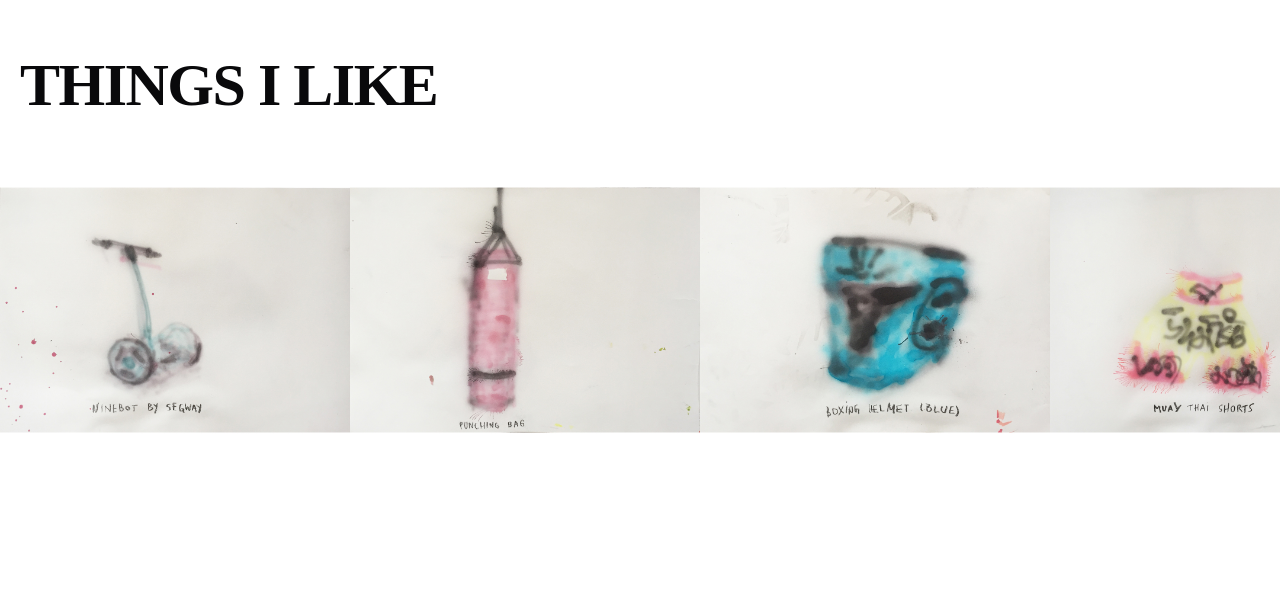
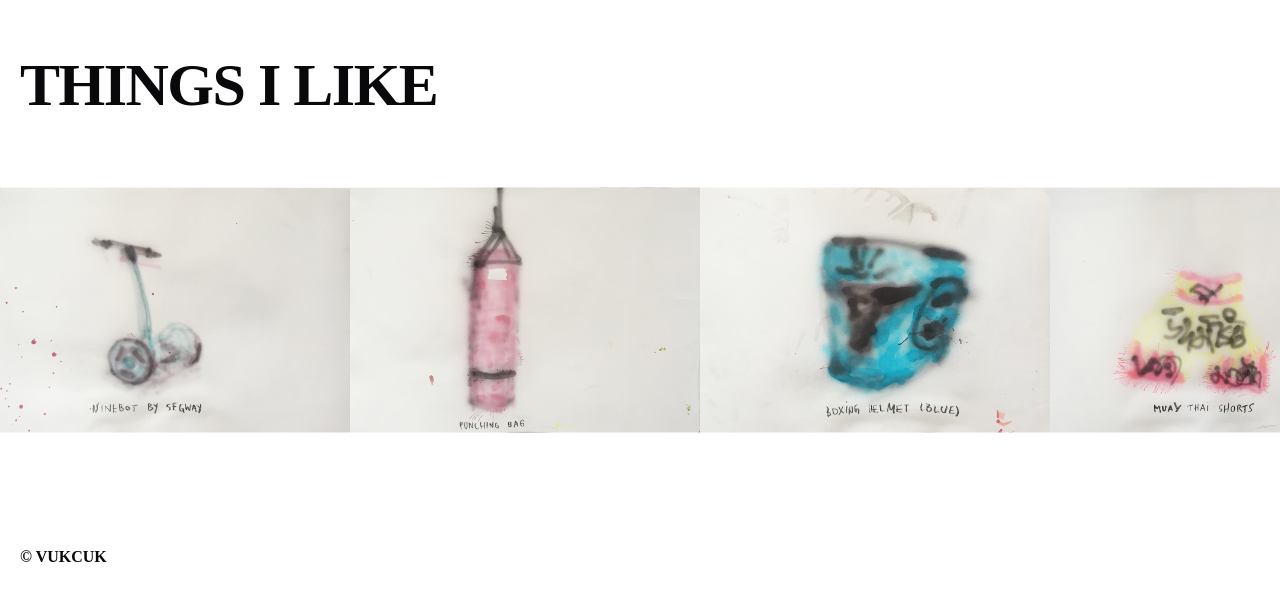
Before and after one commit to vukcuk/vukcar, an Astro site: page / in a window 1280 px wide. Shown: the part 3459-4060 px from the top of the page. Built offline with nearby package versions, Linux system fonts and the light colour scheme; Astro itself is replaced by a stand-in of ours; some icons are missing; a web font is replaced by a local one.

Commit message:
Add copyright to footer

```diff
--- a/src/components/Footer.astro
+++ b/src/components/Footer.astro
@@ -1,6 +1,11 @@
-<footer class="py-6 md:px-8 md:py-0">
+<footer
+  class="bg-background/95 supports-[backdrop-filter]:bg-background/60 top-0 z-50 w-full backdrop-blur"
+>
   <div
-    class="container flex flex-col items-center justify-between gap-4 md:h-24 md:flex-row"
+    class="flex h-16 items-center space-x-4 sm:justify-between sm:space-x-0 p-5"
   >
+    <div class="flex gap-6 md:gap-10">
+      <span class="inline-block font-bold">© VUKCUK</span>
+    </div>
   </div>
 </footer>
```
